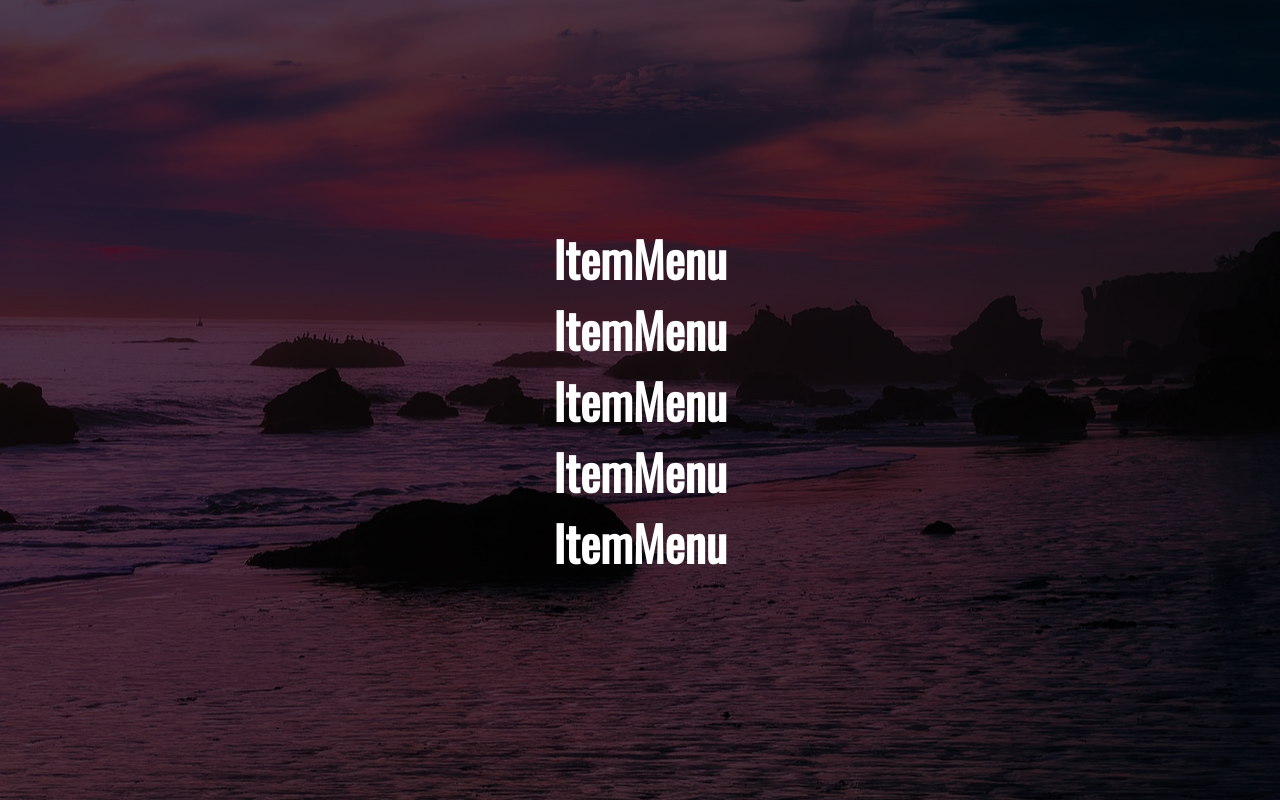
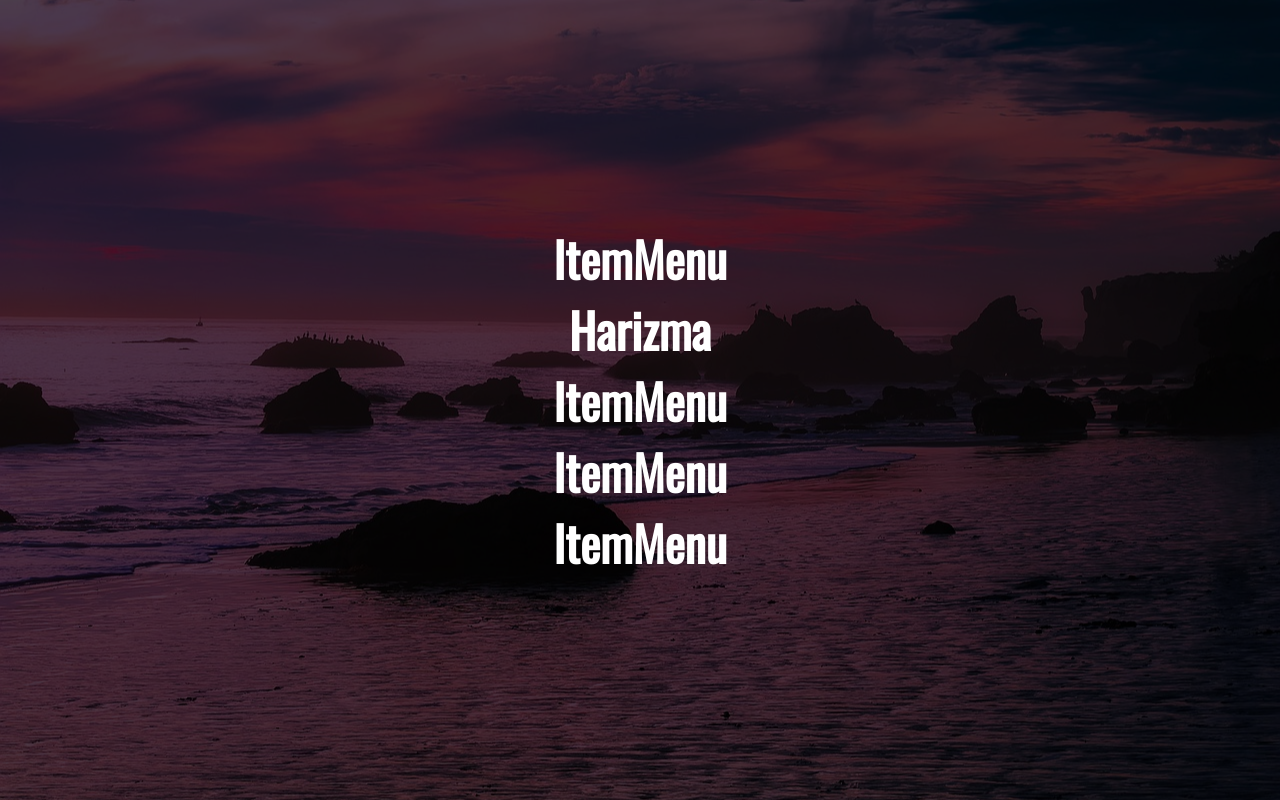
Before and after one commit to Sheil777/Menu, a plain HTML site: page index.html in a window 1280 px wide. Drawn offline with nearby package versions, Linux system fonts and the light colour scheme.

Commit message:
Update index.html

```diff
--- a/index.html
+++ b/index.html
@@ -10,7 +10,7 @@
             <div class="menu-overlay">
                 <ul class='menu'>
                     <li><a href='#'>ItemMenu</a></li>
-                    <li><a href='#'>ItemMenu</a></li>
+                    <li><a href='https://sheil777.github.io/harizma/'>Harizma</a></li>
                     <li><a href='#'>ItemMenu</a></li>
                     <li><a href='#'>ItemMenu</a></li>
                     <li><a href='#'>ItemMenu</a></li>
```
